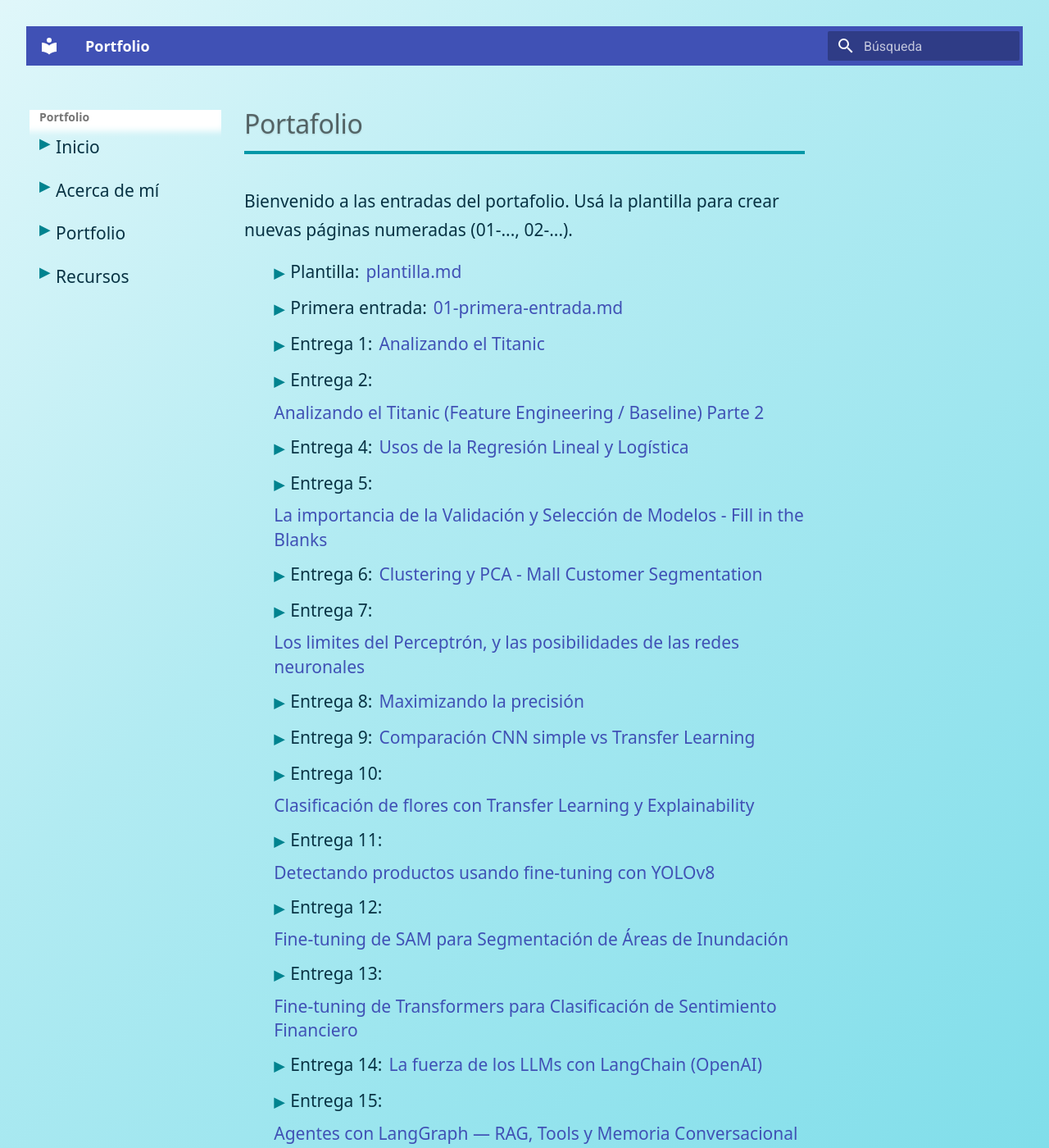
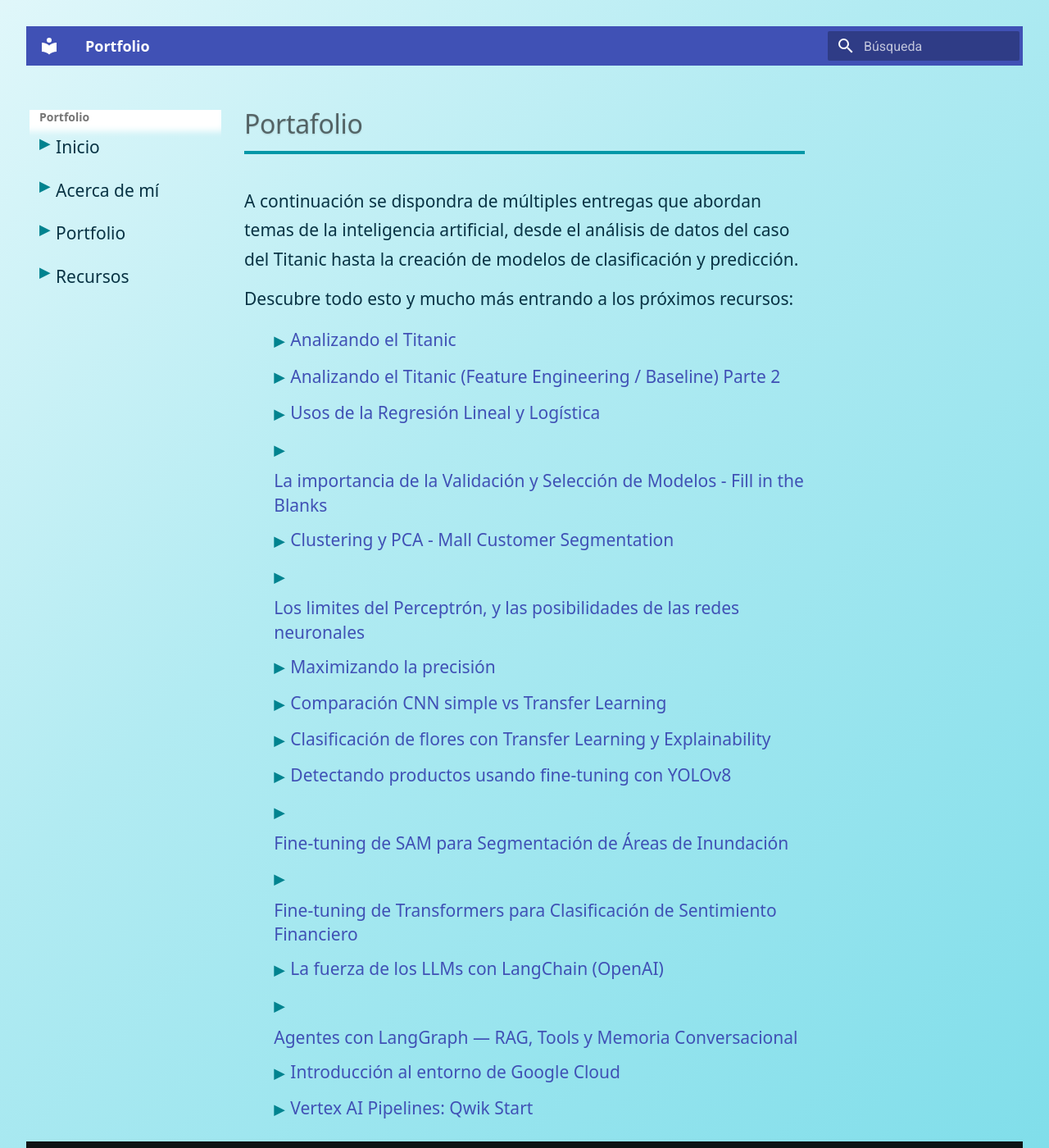
Before and after one commit to SantiagoFerraro03/ia-portfolio, an MkDocs documentation site: the page built from docs/portfolio/index.md, in a window 1280 px wide and 1400 px high. Shown: the whole window at 82% size. Built offline with MkDocs 1.6.1 and Material for MkDocs 9.7.7, drawn with Linux system fonts in a browser that asks for light colours; some of the changed text lies outside the part shown.

Commit message:
Finishing touches on index

```diff
--- a/docs/portfolio/index.md
+++ b/docs/portfolio/index.md
@@ -149,24 +149,23 @@ date: 2025-01-01
 
 # Portafolio
 
-Bienvenido a las entradas del portafolio. Usá la plantilla para crear nuevas páginas numeradas
-(01-..., 02-...).
+A continuación se dispondra de múltiples entregas que abordan temas de la inteligencia artificial, desde el análisis de datos del caso del Titanic hasta la creación de modelos de clasificación y predicción.
 
-- Plantilla: [plantilla.md](plantilla.md)
-- Primera entrada: [01-primera-entrada.md](01-primera-entrada.md)
-- Entrega 1: [Analizando el Titanic](02-entrega1.md)
-- Entrega 2: [Analizando el Titanic (Feature Engineering / Baseline) Parte 2](03-entrega2.md)
-- Entrega 4: [Usos de la Regresión Lineal y Logística](04-entrega4.md)
-- Entrega 5: [La importancia de la Validación y Selección de Modelos - Fill in the Blanks](05-entrega5.md)
-- Entrega 6: [Clustering y PCA - Mall Customer Segmentation](06-entrega6.md)
-- Entrega 7: [Los limites del Perceptrón, y las posibilidades de las redes neuronales](07-entrega7.md)
-- Entrega 8: [Maximizando la precisión](08-entrega8.md)
-- Entrega 9: [Comparación CNN simple vs Transfer Learning](09-entrega9.md)
-- Entrega 10: [Clasificación de flores con Transfer Learning y Explainability](10-entrega10.md)
-- Entrega 11: [Detectando productos usando fine-tuning con YOLOv8](11-entrega11.md)
-- Entrega 12: [Fine-tuning de SAM para Segmentación de Áreas de Inundación](12-entrega12.md)
-- Entrega 13: [Fine-tuning de Transformers para Clasificación de Sentimiento Financiero](13-entrega13.md)
-- Entrega 14: [La fuerza de los LLMs con LangChain (OpenAI)](14-entrega14.md)
-- Entrega 15: [Agentes con LangGraph — RAG, Tools y Memoria Conversacional](15-entrega15.md)
-- Entrega 16: [Introducción al entorno de Google Cloud](16-entrega16.md)
-- Entrega 17: [Vertex AI Pipelines: Qwik Start](17-entrega17.md)
+Descubre todo esto y mucho más entrando a los próximos recursos:
+
+- [Analizando el Titanic](02-entrega1.md)
+- [Analizando el Titanic (Feature Engineering / Baseline) Parte 2](03-entrega2.md)
+- [Usos de la Regresión Lineal y Logística](04-entrega4.md)
+- [La importancia de la Validación y Selección de Modelos - Fill in the Blanks](05-entrega5.md)
+- [Clustering y PCA - Mall Customer Segmentation](06-entrega6.md)
+- [Los limites del Perceptrón, y las posibilidades de las redes neuronales](07-entrega7.md)
+- [Maximizando la precisión](08-entrega8.md)
+- [Comparación CNN simple vs Transfer Learning](09-entrega9.md)
+- [Clasificación de flores con Transfer Learning y Explainability](10-entrega10.md)
+- [Detectando productos usando fine-tuning con YOLOv8](11-entrega11.md)
+- [Fine-tuning de SAM para Segmentación de Áreas de Inundación](12-entrega12.md)
+- [Fine-tuning de Transformers para Clasificación de Sentimiento Financiero](13-entrega13.md)
+- [La fuerza de los LLMs con LangChain (OpenAI)](14-entrega14.md)
+- [Agentes con LangGraph — RAG, Tools y Memoria Conversacional](15-entrega15.md)
+- [Introducción al entorno de Google Cloud](16-entrega16.md)
+- [Vertex AI Pipelines: Qwik Start](17-entrega17.md)
```
